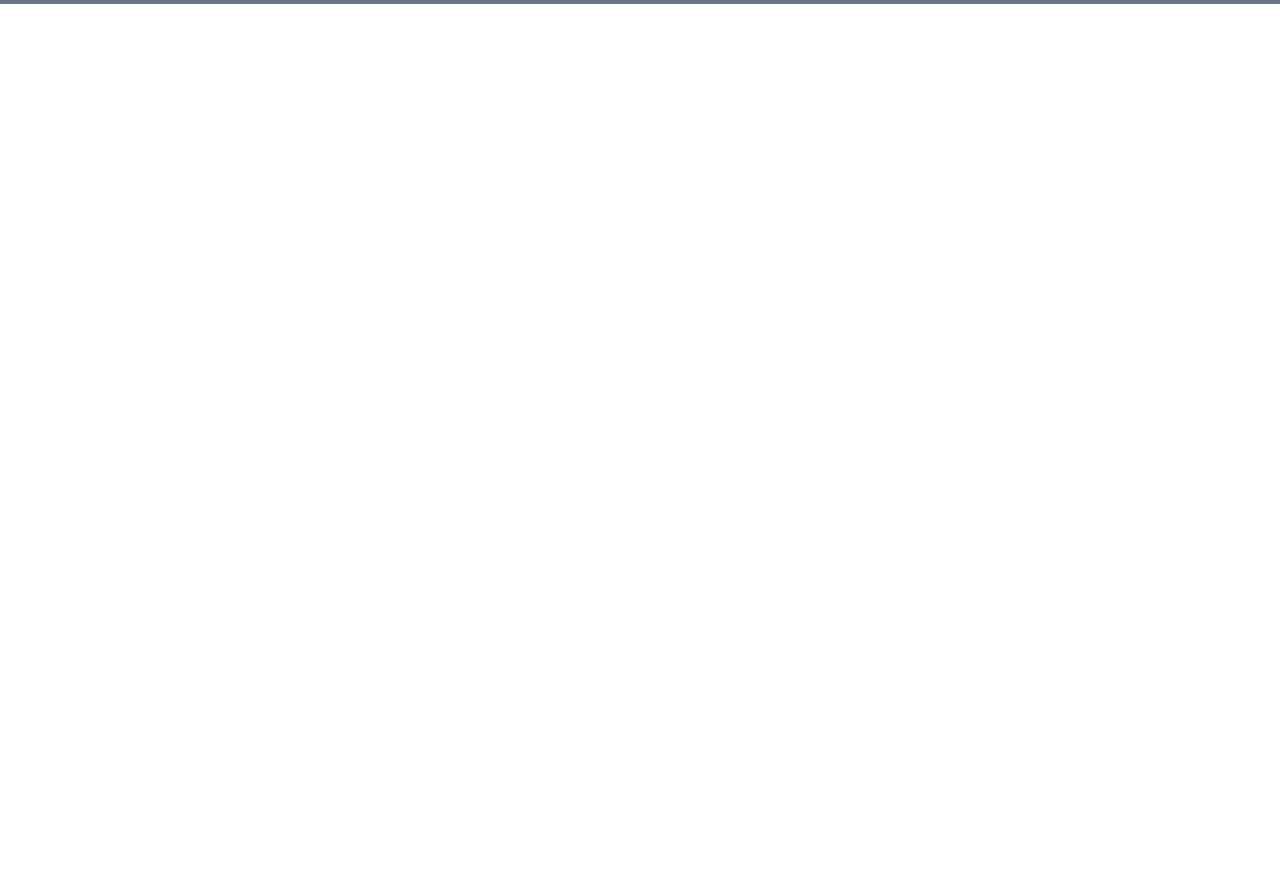
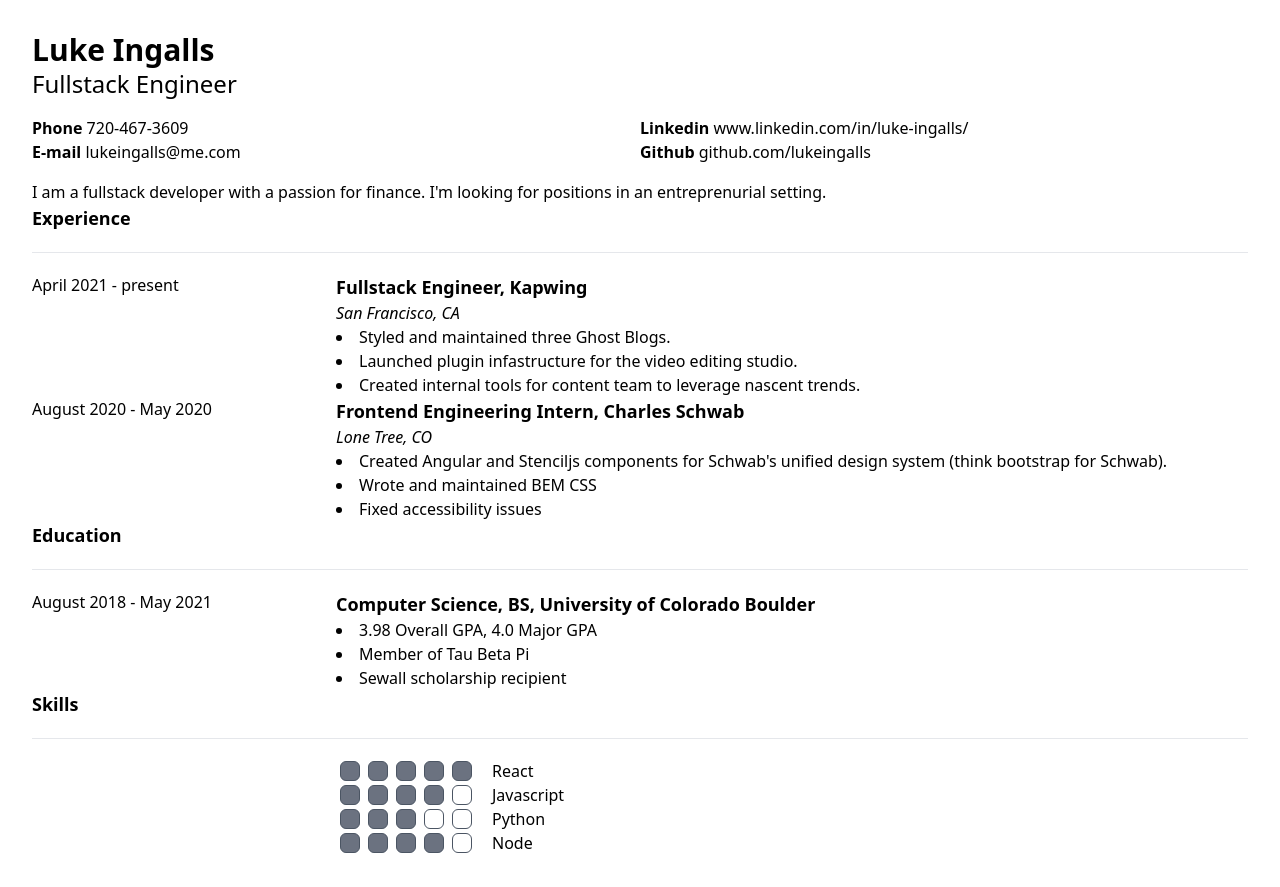
Before and after one commit to lukeingalls/resume-builder, a React (Create React App) app in the folder client/: page / in a window 1280 px wide. Before the commit the page ends 800 px from the top, so only its background shows below. Built offline with nearby package versions, Linux system fonts and the light colour scheme.

Commit message:
made my resume

```diff
--- a/client/package.json
+++ b/client/package.json
@@ -5,6 +5,7 @@
   "dependencies": {
     "@craco/craco": "^6.1.2",
     "@reduxjs/toolkit": "^1.5.1",
+    "@tailwindcss/aspect-ratio": "^0.2.0",
     "@testing-library/jest-dom": "^4.2.4",
     "@testing-library/react": "^9.3.2",
     "@testing-library/user-event": "^7.1.2",
--- a/client/src/App.tsx
+++ /dev/null
@@ -1,7 +0,0 @@
-function App() {
-  return (
-    <div className="container border-gray-500 border-solid border-2"></div>
-  );
-}
-
-export default App;
--- a/client/src/index.tsx
+++ b/client/src/index.tsx
@@ -1,8 +1,7 @@
-import React from "react";
 import ReactDOM from "react-dom";
 import "./index.css";
-import App from "./App";
-import { store } from "./app/store";
+import App from "./pages/App";
+import { store } from "./store/store";
 import { Provider } from "react-redux";
 
 ReactDOM.render(
--- a/client/src/mock_data/resume.ts
+++ b/client/src/mock_data/resume.ts
@@ -3,56 +3,94 @@ import { Resume, User } from "../types";
 const me: User = {
   address: {
     city: "Parker",
+    country: "USA",
+    street_address: "12423 N 5th St",
     state: "CO",
+    zip: "80134",
   },
-  email: "lukeingalls@me.com",
+  contact_info: {
+    email: "lukeingalls@me.com",
+    github: new URL("https://github.com/lukeingalls"),
+    linkedin: new URL("https://www.linkedin.com/in/luke-ingalls/"),
+    personal_site: new URL("http://lukeingalls.com"),
+    phone_number: "720-467-3609",
+  },
+  current_title: "Fullstack Engineer",
   name: "Luke Ingalls",
-  phone_number: "720-467-3609",
 };
 
 const resume: Resume = {
   user: me,
-  summary:
-    "I'm a fullstack engineer with a love for finance. Very interested in entreprenurial endeavors.",
-  sections: [
+  about_me: {
+    description:
+      "I am a fullstack developer with a passion for finance. I'm looking for positions in an entreprenurial setting.",
+  },
+  additional_sections: [
     {
-      title: "Professional History",
-      activities: [
+      title: "Projects",
+      items: [
         {
-          title: "Kapwing",
-          description:
-            "Worked as a fullstack engineer on growth and greenfield projects.",
-          start_date: new Date(2021, 4),
-          end_date: null,
-          bullets: [
-            "Maintained three Ghost blogs.",
-            "Created and launched plugin infastructure.",
-            "Launched internal tool to allow content team to spot nascent trends.",
-          ],
-        },
-        {
-          title: "Charles Schwab",
-          description:
-            "I was a frontend intern working on Schwab's unified design system.",
-          start_date: new Date(2020, 5),
-          end_date: new Date(2020, 8),
-          bullets: [
-            "Wrote reusable components in Angular and StencilJs",
-            "Resolved accessbility issues.",
-            "Created BEM CSS",
-          ],
+          title: "Reddit Reader",
+          description: "",
         },
       ],
     },
+  ],
+  education: [
     {
-      title: "Projects",
-      activities: [
-        {
-          title: "Reddit Reader",
-          description:
-            "A web scraping tool that would take top reddit posts and convert them into a robot-narrated video",
-        },
+      bullets: [
+        "3.98 Overall GPA, 4.0 Major GPA",
+        "Member of Tau Beta Pi",
+        "Sewall scholarship recipient",
       ],
+      degree: "Computer Science, BS",
+      end_date: new Date(2021, 5),
+      start_date: new Date(2018, 8),
+      university: "University of Colorado Boulder",
+    },
+  ],
+  experience: [
+    {
+      bullets: [
+        "Styled and maintained three Ghost Blogs.",
+        "Launched plugin infastructure for the video editing studio.",
+        "Created internal tools for content team to leverage nascent trends.",
+      ],
+      company: "Kapwing",
+      end_date: null,
+      position: "Fullstack Engineer",
+      location: "San Francisco, CA",
+      start_date: new Date(2021, 4),
+    },
+    {
+      bullets: [
+        "Created Angular and Stenciljs components for Schwab's unified design system (think bootstrap for Schwab).",
+        "Wrote and maintained BEM CSS",
+        "Fixed accessibility issues",
+      ],
+      company: "Charles Schwab",
+      end_date: new Date(2020, 5),
+      location: "Lone Tree, CO",
+      position: "Frontend Engineering Intern",
+      start_date: new Date(2020, 8),
+    },
+  ],
+  skills: [
+    {
+      skill: "React",
+      level: 5,
+    },
+    {
+      skill: "Javascript",
+      level: 4,
+    },
+    {
+      skill: "Python",
+      level: 3,
+    },
+    {
+      skill: "Node",
+      level: 4,
     },
   ],
 };
--- /dev/null
+++ b/client/src/pages/App.tsx
@@ -0,0 +1,7 @@
+import Resume from "./resume/Resume";
+
+function App() {
+  return <Resume />;
+}
+
+export default App;
--- /dev/null
+++ b/client/src/pages/resume/Resume.tsx
@@ -0,0 +1,160 @@
+import resume from "../../mock_data/resume";
+
+interface LevelChunkProps {
+  filled?: boolean;
+}
+
+function LevelChunk({ filled = false }: LevelChunkProps) {
+  return (
+    <div
+      className={`inline-block w-5 h-5 border mx-1 rounded-md border-gray-600 ${
+        filled ? "bg-gray-500" : "bg-white"
+      }`}
+    />
+  );
+}
+
+export default function Resume() {
+  const printUrl = (url: URL) => {
+    return `${url.hostname}${url.pathname}`;
+  };
+
+  const getDateMonthString = (date: Date | null) => {
+    if (!date) return date;
+    let month = "";
+    switch (date.getMonth()) {
+      case 1:
+        month = "January";
+        break;
+      case 2:
+        month = "February";
+        break;
+      case 3:
+        month = "March";
+        break;
+      case 4:
+        month = "April";
+        break;
+      case 5:
+        month = "May";
+        break;
+      case 6:
+        month = "June";
+        break;
+      case 7:
+        month = "July";
+        break;
+      case 8:
+        month = "August";
+        break;
+      case 9:
+        month = "September";
+        break;
+      case 10:
+        month = "October";
+        break;
+      case 11:
+        month = "November";
+        break;
+      case 12:
+        month = "December";
+        break;
+    }
+    const year = date.getFullYear().toString();
+    return `${month} ${year}`;
+  };
+
+  const renderLevels = (level: number) => {
+    let chunks: React.ReactNode[] = [];
+    for (let i = 1; i <= 5; i++) {
+      chunks = [...chunks, <LevelChunk filled={i <= level} />];
+    }
+    return chunks;
+  };
+
+  return (
+    <div className="container mx-auto p-8">
+      <h1 className="text-3xl font-bold">{resume.user.name}</h1>
+      <h2 className="text-2xl">{resume.user.current_title}</h2>
+      <div className="grid grid-cols-2 grid-rows-2 my-4">
+        <span>
+          <span className="font-bold">Phone</span>{" "}
+          {resume.user.contact_info.phone_number}
+        </span>
+        <span>
+          <span className="font-bold">Linkedin</span>{" "}
+          {printUrl(resume.user.contact_info.linkedin)}
+        </span>
+        <span>
+          <span className="font-bold">E-mail</span>{" "}
+          {resume.user.contact_info.email}
+        </span>
+        <span>
+          <span className="font-bold">Github</span>{" "}
+          {printUrl(resume.user.contact_info.github)}
+        </span>
+      </div>
+      <p>{resume.about_me.description}</p>
+      <div>
+        <h3 className="text-lg font-bold">Experience</h3>
+        <hr className="my-5" />
+        {resume.experience.map((experience) => (
+          <div className="grid grid-cols-12">
+            <p className="col-span-3">
+              {getDateMonthString(experience.start_date)} -{" "}
+              {getDateMonthString(experience.end_date) || "present"}
+            </p>
+            <div className="col-span-9">
+              <h4 className="text-lg font-bold">
+                {experience.position}, {experience.company}
+              </h4>
+              <p className="italic">{experience.location}</p>
+              <ul>
+                {experience.bullets.map((bullet) => (
+                  <li className="list-disc list-item list-inside">{bullet}</li>
+                ))}
+              </ul>
+            </div>
+          </div>
+        ))}
+      </div>
+      <div>
+        <h3 className="text-lg font-bold">Education</h3>
+        <hr className="my-5" />
+        {resume.education.map((education) => (
+          <div className="grid grid-cols-12">
+            <p className="col-span-3">
+              {getDateMonthString(education.start_date)} -{" "}
+              {getDateMonthString(education.end_date) || "present"}
+            </p>
+            <div className="col-span-9">
+              <h4 className="text-lg font-bold">
+                {education.degree}, {education.university}
+              </h4>
+              <ul>
+                {education.bullets.map((bullet) => (
+                  <li className="list-disc list-item list-inside">{bullet}</li>
+                ))}
+              </ul>
+            </div>
+          </div>
+        ))}
+      </div>
+      <div>
+        <h3 className="text-lg font-bold">Skills</h3>
+        <hr className="my-5" />
+        <div className="grid grid-cols-12">
+          {resume.skills.map((skills) => (
+            <>
+              <span className="col-span-3" />
+              <div className="col-span-9 flex items-center">
+                {skills.level && <>{renderLevels(skills.level)}</>}
+                <p className="pl-4">{skills.skill}</p>
+              </div>
+            </>
+          ))}
+        </div>
+      </div>
+    </div>
+  );
+}
--- a/client/src/types.ts
+++ b/client/src/types.ts
@@ -1,28 +1,75 @@
-export type Activity = {
-  description: string;
+export type Address = {
+  city: string;
+  country: string;
+  state: string;
+  street_address: string;
+  zip: string;
+};
+
+export type Award = {
+  award: string;
+};
+
+export type BulletPoints = string[];
+
+export type ContactInfo = {
+  email: string;
+  github: URL;
+  linkedin: URL;
+  personal_site: URL;
+  phone_number: string;
+};
+
+export type Education = {
+  bullets: BulletPoints;
+  degree: string;
+  end_date: Date;
+  start_date: Date;
+  university: string;
+};
+
+export type Experience = {
+  bullets: BulletPoints;
+  company: string;
   end_date: Date | null;
+  location: string;
+  position: string;
   start_date: Date;
+};
+
+export type GenericSection = {
   title: string;
-  bullets: string[];
+  items: GenericItem[];
+};
+
+export type GenericItem = {
+  bullets?: BulletPoints[];
+  description?: string;
+  title: string;
 };
 
 export type Resume = {
-  summary: string;
-  sections: Sections[];
   user: User;
+  about_me: {
+    description: string;
+  };
+  awards?: Award[];
+  education: Education[];
+  experience: Experience[];
+  additional_sections?: GenericSection[];
+  highlights?: BulletPoints;
+  interests?: BulletPoints;
+  skills: Skills[];
 };
 
-export type Sections = {
-  title: string;
-  activities: Activity[];
+export type Skills = {
+  skill: string;
+  level?: number;
 };
 
 export type User = {
-  address: {
-    city: string;
-    state: string;
-  };
-  email: string;
-  phone_number: string;
+  address: Address;
+  contact_info: ContactInfo;
+  current_title: string;
   name: string;
 };
--- a/client/tailwind.config.js
+++ b/client/tailwind.config.js
@@ -7,5 +7,5 @@ module.exports = {
   variants: {
     extend: {},
   },
-  plugins: [],
+  plugins: [require("@tailwindcss/aspect-ratio")],
 };
```
Also changed, not shown: client/src/store/hooks.ts (renamed from client/src/app/hooks.ts), client/src/store/store.ts (renamed from client/src/app/store.ts), package.json (line endings or trailing spaces), 1 other file (tests, documents, lock files or other folders).
